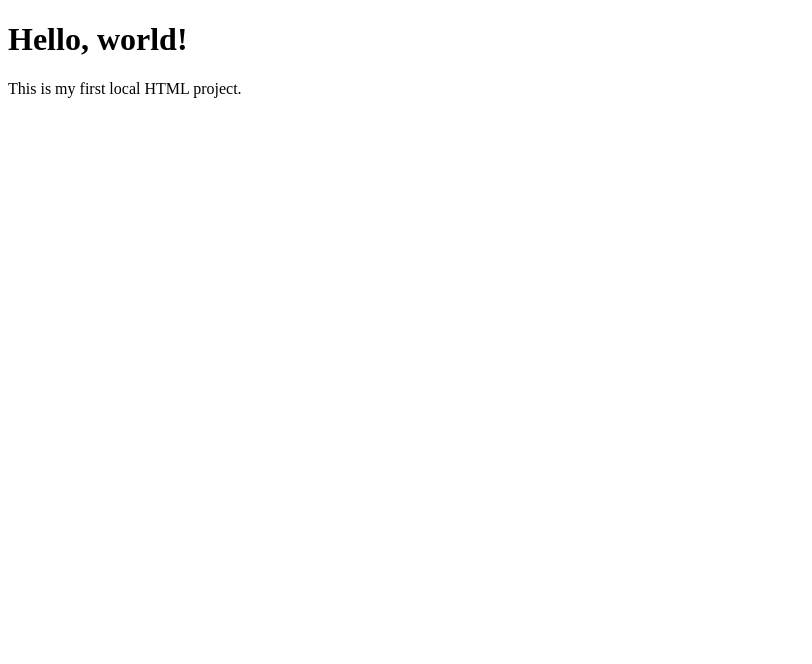
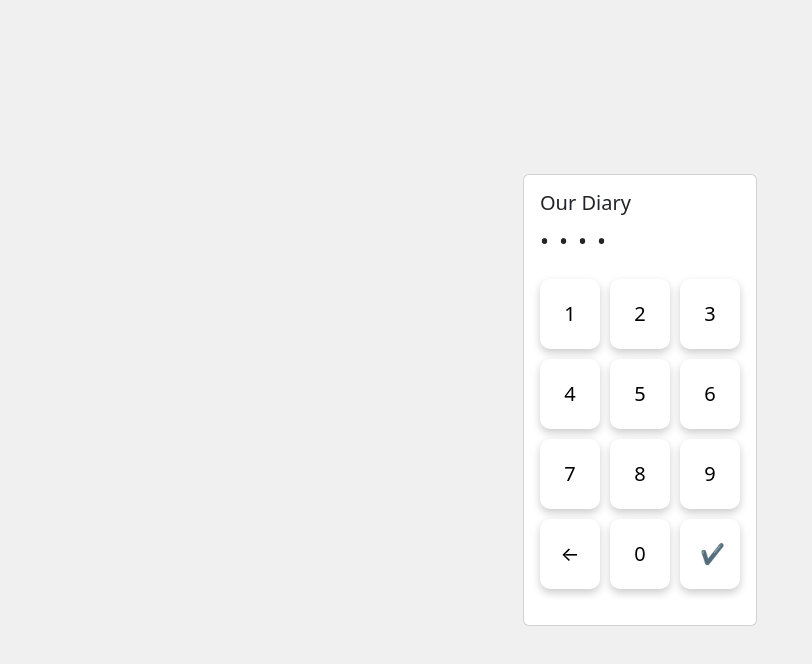
Before and after one commit to starnivty/test-project, a plain HTML site: page index.html in a window 1280 px wide. Shown: the whole page, without its empty margins (0-812 px from the left). Drawn offline with nearby package versions, Linux system fonts and the light colour scheme.

Commit message:
add index html sebagai landing page untuk passcode

```diff
--- a/index.html
+++ b/index.html
@@ -2,10 +2,118 @@
 <html lang="en">
 <head>
   <meta charset="UTF-8">
-  <title>My Local HTML Project</title>
+  <title>My Dearest Arjunat</title>
+  <link href="https://cdn.jsdelivr.net/npm/bootstrap@5.3.6/dist/css/bootstrap.min.css" rel="stylesheet" integrity="sha384-4Q6Gf2aSP4eDXB8Miphtr37CMZZQ5oXLH2yaXMJ2w8e2ZtHTl7GptT4jmndRuHDT" crossorigin="anonymous">
+  <style>
+    html, body {
+      height: 100%;
+      margin: 0;
+    }
+    .center-container {
+      display: flex;
+      justify-content: center;
+      align-items: center;
+      height: 100vh;
+      background-color: #f0f0f0;
+    }
+    .display {
+      font-size: 24px;
+      letter-spacing: 10px;
+      margin-bottom: 20px;
+    }
+    .keypad {
+      display: grid;
+      grid-template-columns: repeat(3, 60px);
+      gap: 10px;
+      justify-content: center;
+    }
+    .keypad button {
+      font-size: 20px;
+      padding: 20px;
+      border: none;
+      border-radius: 10px;
+      background-color: #ffffff;
+      box-shadow: 0 4px 8px rgba(0, 0, 0, 0.2);
+      transition: transform 0.1s ease, background-color 0.2s ease;
+      cursor: pointer;
+    }
+
+    .keypad button:active {
+      transform: scale(0.95);
+      background-color: #dcdcdc;
+    }
+    .actions {
+      margin-top: 20px;
+    }
+  </style>
 </head>
 <body>
-  <h1>Hello, world!</h1>
-  <p>This is my first local HTML project.</p>
+  <div class="center-container">
+    <div class="card">
+      <div class="card-body">
+        <h5 class="card-title">Our Diary</h5>
+        <div class="card-text">
+          <div class="display" id="display">••••</div>
+          <div class="keypad">
+            <button onclick="addDigit('1')">1</button>
+            <button onclick="addDigit('2')">2</button>
+            <button onclick="addDigit('3')">3</button>
+            <button onclick="addDigit('4')">4</button>
+            <button onclick="addDigit('5')">5</button>
+            <button onclick="addDigit('6')">6</button>
+            <button onclick="addDigit('7')">7</button>
+            <button onclick="addDigit('8')">8</button>
+            <button onclick="addDigit('9')">9</button>
+            <button onclick="clearCode()">←</button>
+            <button onclick="addDigit('0')">0</button>
+            <button onclick="submitCode()">✔</button>
+          </div>
+          <div class="actions">
+            <p id="message"></p>
+          </div>
+        </div>
+      </div>
+    </div>
+  </div>
+  <script src="https://cdn.jsdelivr.net/npm/bootstrap@5.3.6/dist/js/bootstrap.bundle.min.js" integrity="sha384-j1CDi7MgGQ12Z7Qab0qlWQ/Qqz24Gc6BM0thvEMVjHnfYGF0rmFCozFSxQBxwHKO" crossorigin="anonymous"></script>
+  <script>
+    let inputCode = "";
+    const correctCode = "2111"; // Ganti sesuai kebutuhan
+
+    function updateDisplay() {
+      const display = document.getElementById("display");
+      display.textContent = inputCode.padEnd(4, "•");
+    }
+
+    function addDigit(digit) {
+      if (inputCode.length < 4) {
+        inputCode += digit;
+        updateDisplay();
+      }
+    }
+
+    function clearCode() {
+      inputCode = inputCode.slice(0, -1);
+      updateDisplay();
+    }
+
+    function submitCode() {
+      const message = document.getElementById("message");
+      if (inputCode === correctCode) {
+        message.textContent = "✅ Passcode benar, redirect...";
+        message.style.color = "green";
+        setTimeout(() => {
+          window.location.href = "berhasil.html"; // Ganti ke halaman tujuan
+        }, 1000); // Delay 1 detik sebelum redirect
+      } else {
+        message.textContent = "❌ Passcode salah!";
+        message.style.color = "red";
+      }
+      inputCode = "";
+      updateDisplay();
+    }
+
+    updateDisplay();
+  </script>
 </body>
 </html>
```
